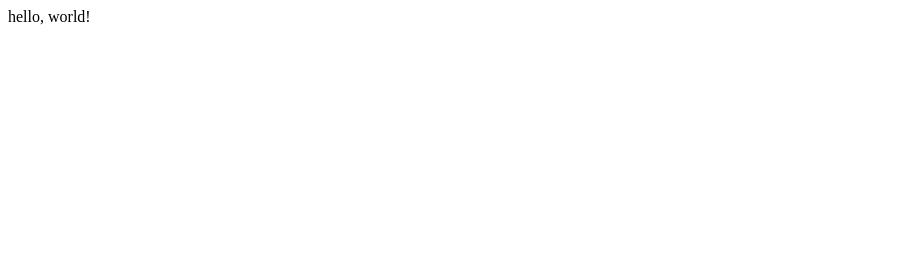
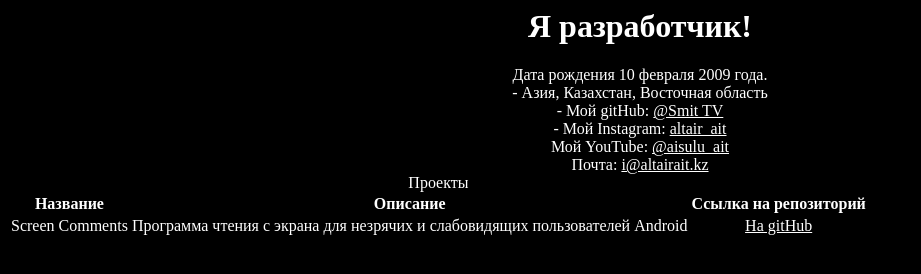
Before and after one commit to Smit-TV/smit-tv.github.io, a plain HTML site: page index.html in a window 1280 px wide. Shown: the whole page, without its empty margins (0-921 px from the left). Drawn offline with Linux system fonts and the light colour scheme.

Commit message:
Update index.html

```diff
--- a/index.html
+++ b/index.html
@@ -1 +1,52 @@
-hello, world!
+<!doctype html public>
+<html lamg="ru">
+<head>
+<meta charset="utf-8"/>
+<meta name="description"
+content="Методы связи, соц. сети, проекты."/>
+<title>Smit TV, Айсулу Айт и Альтаир Айт</title>
+<style>
+* {
+background-color: #000000;
+color: #ffffff;
+text-align: center;
+}
+</style>
+</head>
+<body>
+<!-- Ого, ты это читаешь, респект тебе) -->
+<h1>
+Я разработчик!
+</h1>
+<p>
+Дата рождения 10 февраля 2009 года.
+<br>
+- Азия, Казахстан, Восточная область
+<br>
+- Мой gitHub:
+<a href="https://github.com/Smit-TV">@Smit TV</a>
+<br>
+- Мой Instagram:
+<a href="https://www.instagram.com/altair_ait/">altair_ait</a>
+<br>
+Мой YouTube:
+<a href="https://youtube.com/@aisulu_ait?si=Ch1s3-cJV0vLSonO">@aisulu_ait</a>
+<br>
+Почта:
+<a href="mailto:i@altairait.kz">i@altairait.kz</a>
+<br>
+<table>
+<caption>Проекты</caption>
+<tr>
+<th>Название</th>
+<th>Описание</th>
+<th>Ссылка на репозиторий</th>
+</tr>
+<tr>
+<td>Screen Comments</td>
+<td>Программа чтения с экрана для незрячих и слабовидящих пользователей Android</td>
+<td><a href="https://github.com/Smit-TV/Screen-Comments">На gitHub</a></td>
+</tr>
+</table>
+</body>
+</html>
```
